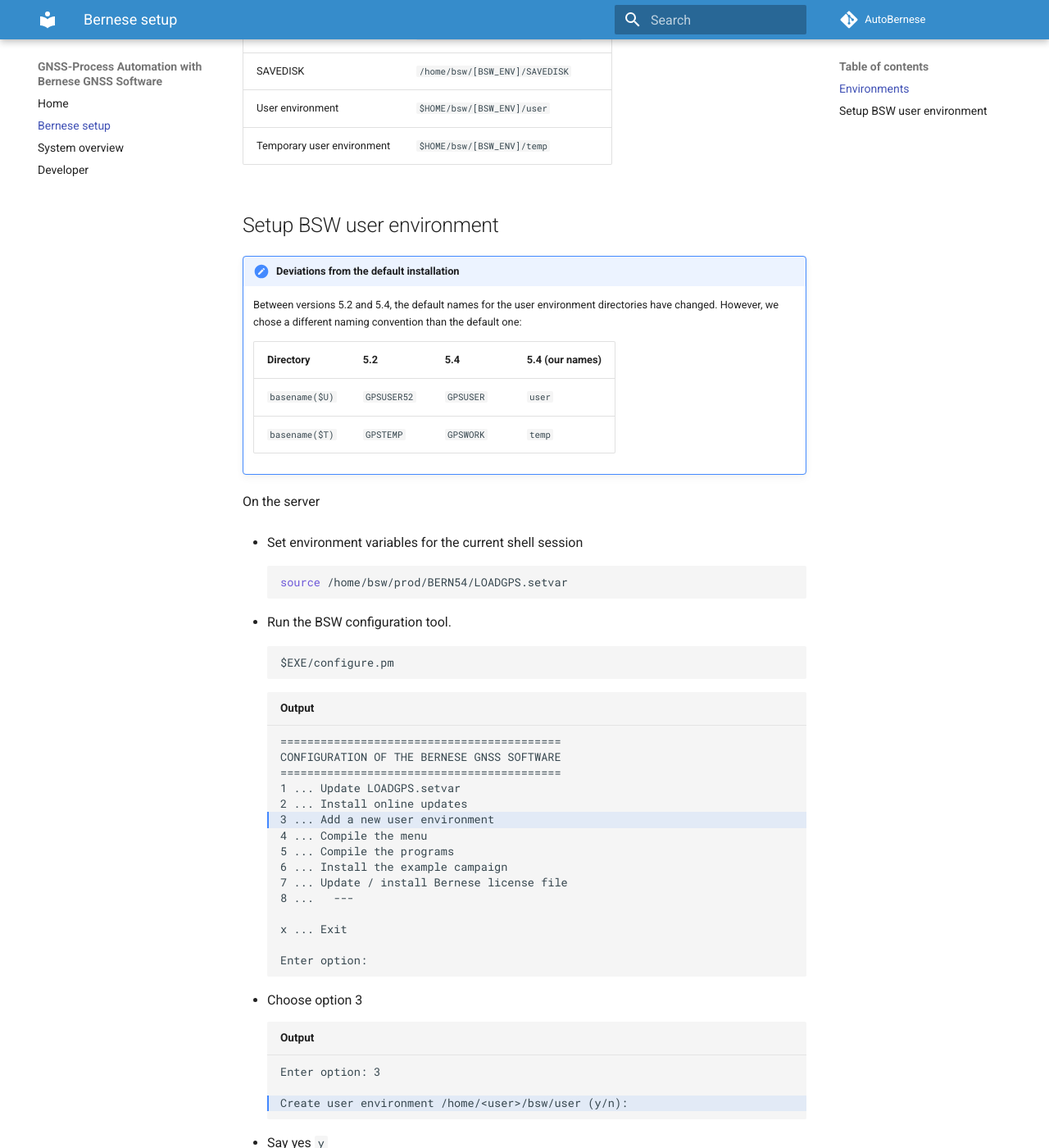
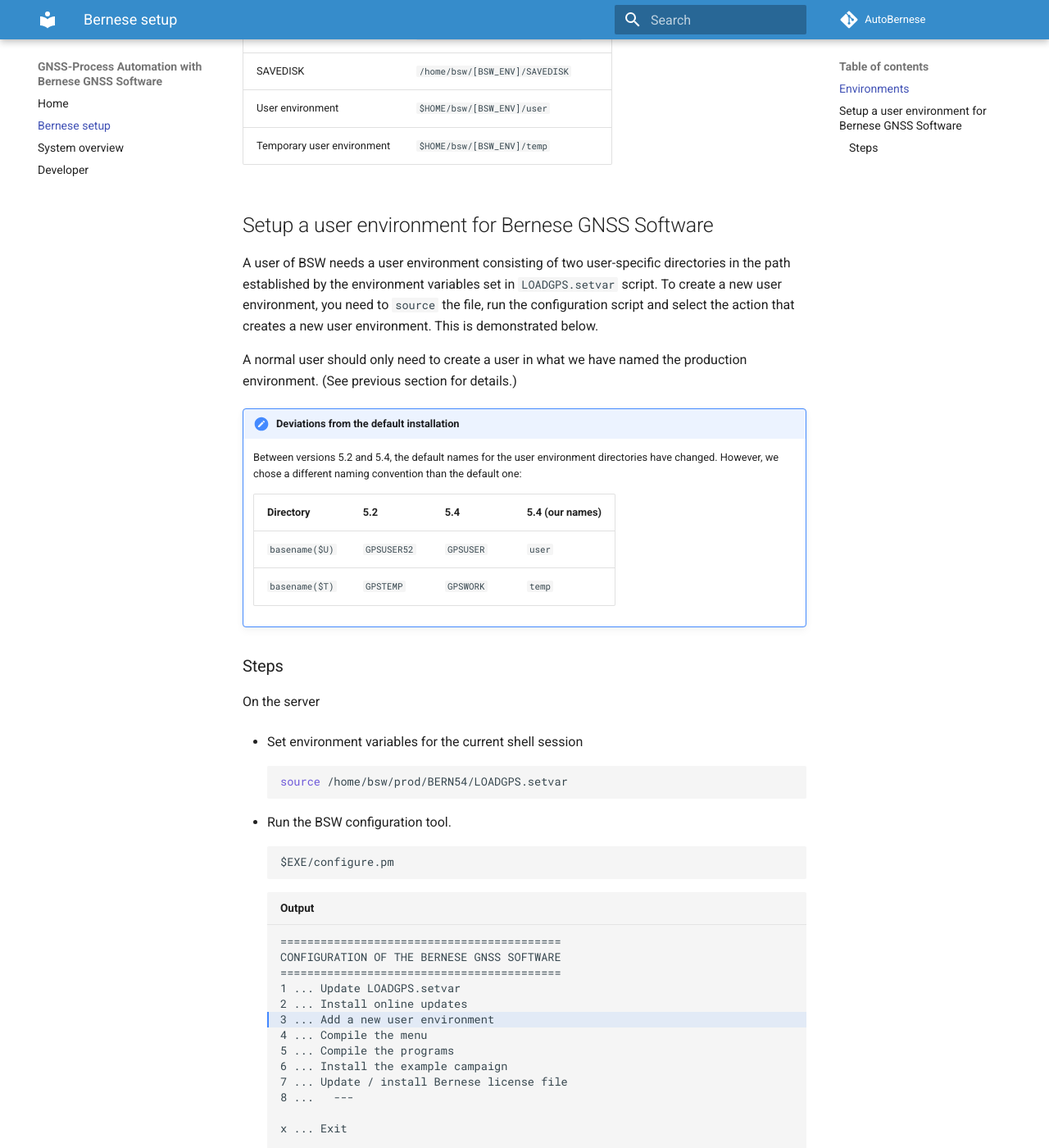
Before and after one commit to SDFIdk/AutoBernese, an MkDocs documentation site: the page built from docs/bernese-setup.md, in a window 1280 px wide and 1400 px high, scrolled down 1013 px. Shown: the whole window at 82% size. Built offline with MkDocs 1.6.1 and Material for MkDocs 9.7.7, drawn with Linux system fonts in a browser that asks for light colours; comment, search, counter and statistics services are not loaded.

Commit message:
Add gentler introduction to the setup and make it clearer that the user needs primarily a production-evironment user.

```diff
--- a/docs/bernese-setup.md
+++ b/docs/bernese-setup.md
@@ -39,7 +39,17 @@
 | Temporary user environment | `$HOME/bsw/[BSW_ENV]/temp`          |
 
 
-## Setup BSW user environment
+## Setup a user environment for Bernese GNSS Software
+
+A user of BSW needs a user environment consisting of two user-specific
+directories in the path established by the environment variables set in
+`LOADGPS.setvar` script. To create a new user environment, you need to `source`
+the file, run the configuration script and select the action that creates a new
+user environment. This is demonstrated below.
+
+A normal user should only need to create a user in what we have named the
+production environment. (See previous section for details.)
+
 
 !!! note "Deviations from the default installation"
 
@@ -52,6 +62,7 @@
     | `basename($U)` | `GPSUSER52` | `GPSUSER` | `user`          |
     | `basename($T)` | `GPSTEMP`   | `GPSWORK` | `temp`          |
 
+### Steps
 
 On the server
 
```
